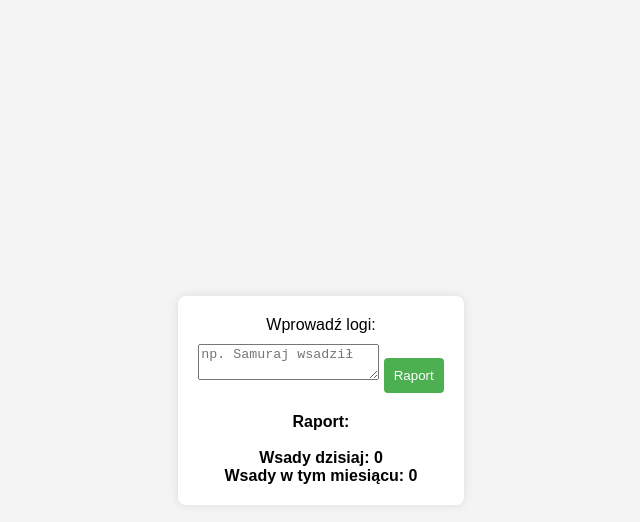
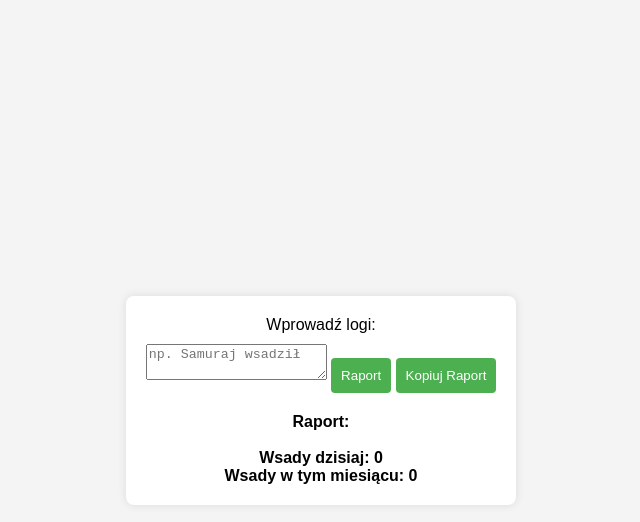
Before and after one commit to Chfia/samuraj, a plain HTML site: page index.html in a window 1280 px wide. Both pictures are taken after a click on the button "Raport". Shown: the whole page, without its empty margins (319-959 px from the left). Drawn offline with Linux system fonts and the light colour scheme.

Commit message:
Add copy button

```diff
--- a/index.html
+++ b/index.html
@@ -11,6 +11,7 @@
         <label for="logInput">Wprowadź logi:</label>
         <textarea id="logInput" placeholder="np. Samuraj wsadził"></textarea>
         <button onclick="generateReport()">Raport</button>
+        <button onclick="copyReport()">Kopiuj Raport</button>
         <div id="result"></div>
     </div>
     <script src="script.js"></script>
--- a/script.js
+++ b/script.js
@@ -29,13 +29,25 @@ function generateReport() {
 
     result += '\n\nWsady dzisiaj: ' + (previousTodayCount + todayCount) + '\nWsady w tym miesiącu: ' + (monthlyCount + todayCount);
 
-
     resultContainer.innerText = result;
 
     sendLogsToServer(logsArray);
 
+    fetchReportFromServer();
 
-    fetchReportFromServer();
+    document.getElementById('logInput').value = '';
+}
+
+function copyReport() {
+    var resultContainer = document.getElementById('result');
+
+    var textArea = document.createElement('textarea');
+    textArea.value = resultContainer.innerText;
+    document.body.appendChild(textArea);
+    textArea.select();
+    document.execCommand('copy');
+    document.body.removeChild(textArea);
+
 }
 
 function getDateKey() {
@@ -49,9 +61,7 @@ function getMonthKey() {
 }
 
 function sendLogsToServer(logsArray) {
-
 }
 
 function fetchReportFromServer() {
-
 }
```
